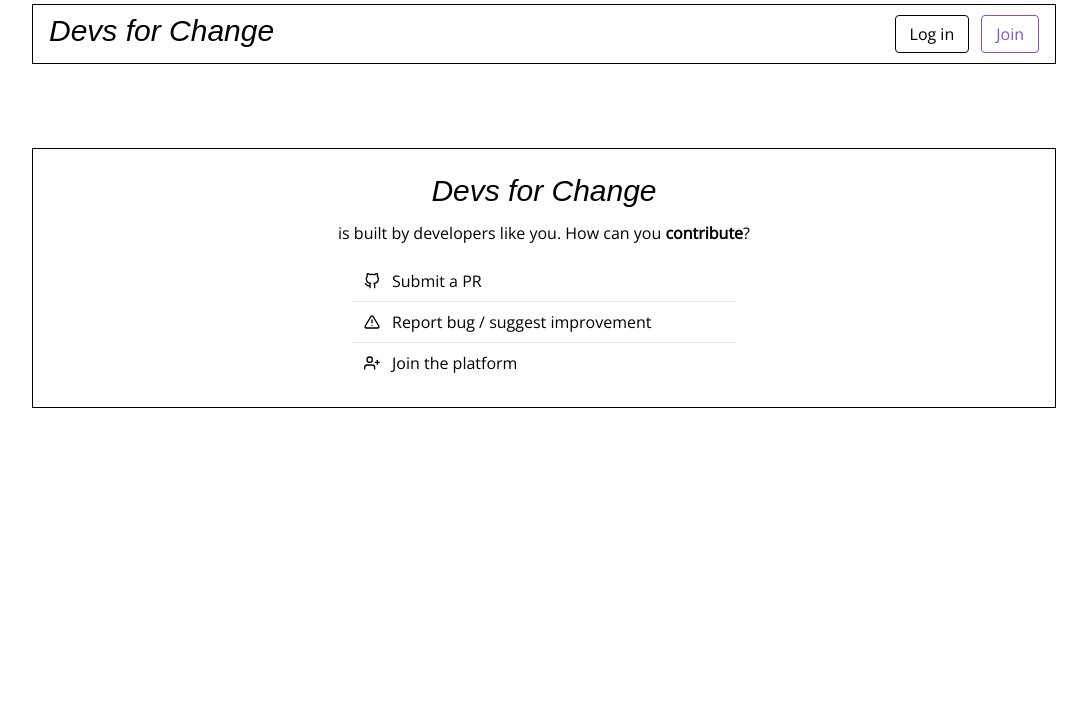
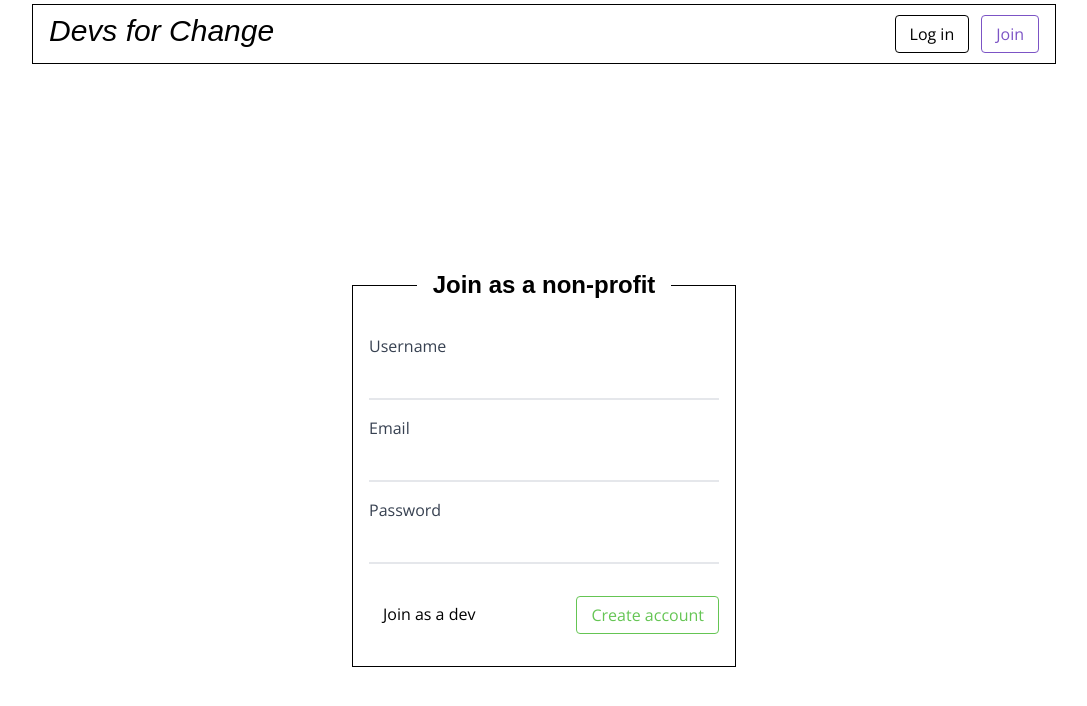
Before and after one commit to arnaugomez/devs4change.next, a Next.js app: page /join/nonprofit in a window 1280 px wide. Shown: the top 706 px of the page, without its empty margins (96-1183 px from the left). Built offline with nearby package versions, Linux system fonts and the light colour scheme; a web font is replaced by a local one.

Commit message:
Join as a nonprofit page

```diff
--- a/pages/join/index.tsx
+++ b/pages/join/index.tsx
@@ -73,13 +73,13 @@ export default function Join() {
               onBlur={handleBlur}
               error={errors.password && touched.password && errors.password}
             />
-            <div className="pt-4 flex justify-between">
+            <div className="pt-4 flex justify-between space-x-4">
               <Link href="/" passHref>
                 <Button hasBorder={false} isLink color="black">
-                  Join as a nonprofit
+                  Join as a non-profit
                 </Button>
               </Link>
-              <Button type="submit">Create user</Button>
+              <Button type="submit">Create account</Button>
             </div>
           </form>
         )}
--- a/pages/join/nonprofit.tsx
+++ b/pages/join/nonprofit.tsx
@@ -1,5 +1,89 @@
-import React from "react";
+import { Formik } from "formik";
+import Link from "next/link";
+import React, { useState } from "react";
+import Button from "../../src/common/view/atoms/Button";
+import InputText from "../../src/common/view/components/forms/InputText";
+import LoginFormCard from "../../src/user/view/components/LoginFormCard";
+import * as yup from "yup";
+
+interface FormValues {
+  user: string;
+  email: string;
+  password: string;
+}
+
+const initialValues: FormValues = {
+  user: "",
+  email: "",
+  password: "",
+};
+
+const schema = yup.object().shape({
+  user: yup.string().required(),
+  email: yup.string().email().required(),
+  password: yup.string().required(),
+});
 
 export default function JoinNonprofit() {
-  return <div></div>;
+  function onSubmit(values: FormValues) {
+    console.log(`Submit ${values.email} ${values.password} ${values.user}`);
+  }
+
+  return (
+    <LoginFormCard title="Join as a non-profit">
+      <Formik
+        initialValues={initialValues}
+        onSubmit={onSubmit}
+        validationSchema={schema}
+      >
+        {({
+          values,
+          errors,
+          touched,
+          handleChange,
+          handleBlur,
+          handleSubmit,
+          isSubmitting,
+        }) => (
+          <form noValidate onSubmit={handleSubmit}>
+            <InputText
+              label="Username"
+              type="text"
+              name="user"
+              value={values.user}
+              onChange={handleChange}
+              onBlur={handleBlur}
+              error={errors.user && touched.user && errors.user}
+            />
+            <InputText
+              label="Email"
+              type="email"
+              name="email"
+              value={values.email}
+              onChange={handleChange}
+              onBlur={handleBlur}
+              error={errors.email && touched.email && errors.email}
+            />
+            <InputText
+              label="Password"
+              type="password"
+              name="password"
+              value={values.password}
+              onChange={handleChange}
+              onBlur={handleBlur}
+              error={errors.password && touched.password && errors.password}
+            />
+            <div className="pt-4 flex justify-between space-x-4">
+              <Link href="/" passHref>
+                <Button hasBorder={false} isLink color="black">
+                  Join as a dev
+                </Button>
+              </Link>
+              <Button type="submit">Create account</Button>
+            </div>
+          </form>
+        )}
+      </Formik>
+    </LoginFormCard>
+  );
 }
```
